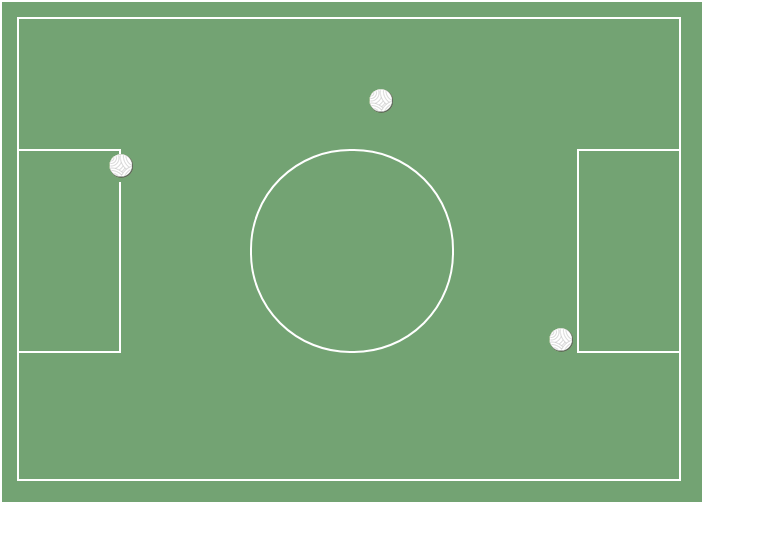
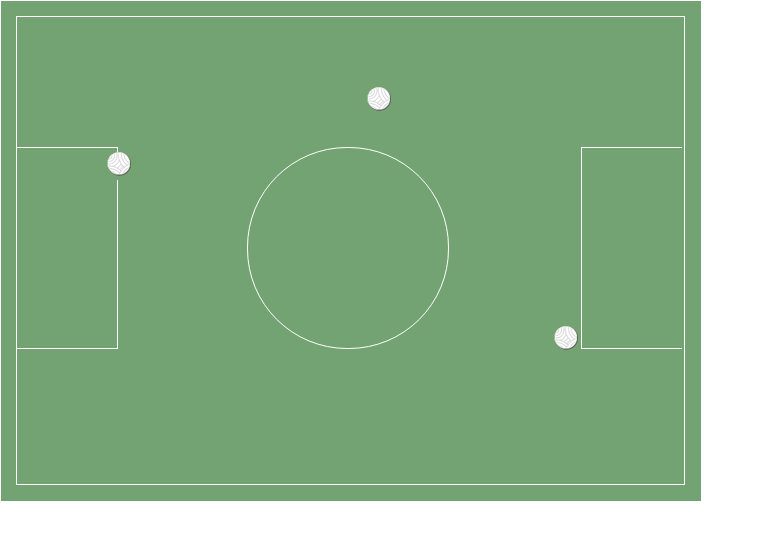
Before and after one commit to Clauloayza/LA-CANCHA, a plain HTML site: page index.html in a window 1280 px wide. Shown: the whole page, without its empty margins (0-764 px from the left). Drawn offline with Linux system fonts and the light colour scheme.

Commit message:
detalles

```diff
--- a/css/main.css
+++ b/css/main.css
@@ -4,7 +4,7 @@ body {
     }
 div {
     background-color: #73a373;
-    border: 2px solid white;
+    border: 1px solid white;
     display: inline-block;
     }
 .cancha {
@@ -14,8 +14,8 @@ div {
 }
 .box {
     position: absolute;
-    height: 460px;
-    width: 660px;
+    height: 467px;
+    width: 667px;
     left: 15px;
     top: 15px;
     }
@@ -32,7 +32,7 @@ div {
     width: 100px;
     border-right: 0px;
     top: 130px;
-    left: 244px;
+    left: 253px;
 }
 
 .centro {
```
